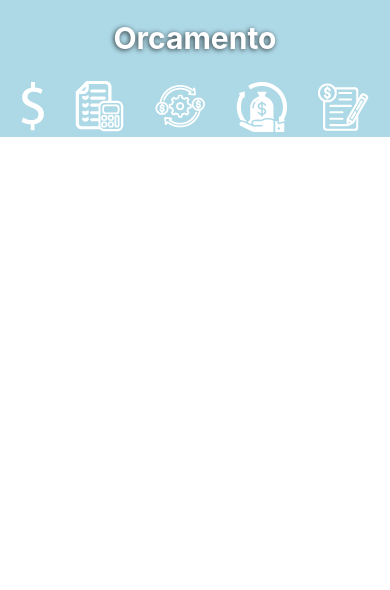
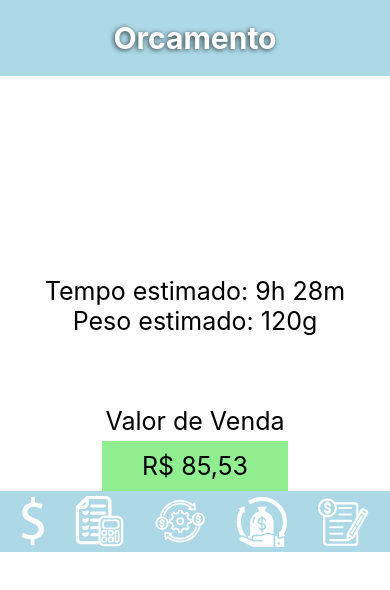
Before and after one commit to ICEI-PUC-Minas-PMV-ADS/ads-2024-1-e3-proj-mov-t8-pmv-ads-2024-1-e3-proj-printpro-wizard, a React Native app in the folder print-pro/: screen /Orcamento in a window 390 px wide. Shown: the top 590 px of the page. Built offline with nearby package versions, Linux system fonts and the light colour scheme.

Commit message:
Update Orcamento.js

```diff
--- a/print-pro/src/pages/Orcamento.js
+++ b/print-pro/src/pages/Orcamento.js
@@ -7,6 +7,14 @@ const Orcamento = () => {
   return (
     <View style={styles.container}>
       <Text style={styles.text}>Orcamento</Text>
+      <Text style={styles.time}>Tempo estimado: 9h 28m</Text>
+      <Text style={styles.weight}>Peso estimado: 120g</Text>
+      <View style={{marginTop:70}}>
+        <Text style={styles.sale}>Valor de Venda</Text>
+        <View style={styles.saleView}>
+          <Text style={styles.sale}>R$ 85,53</Text>
+        </View>
+      </View>
       <Footer/>
     </View>
 
@@ -18,7 +26,8 @@ const styles = StyleSheet.create({
     flex: 1,
     alignItems: 'center',
     justifyContent: 'flex-start',
-    backgroundColor: 'white'
+    backgroundColor: 'white',
+
   },
   text: {
     fontSize: 30,
@@ -32,6 +41,24 @@ const styles = StyleSheet.create({
     textShadowColor: 'rgba(0,0,0, 0.75)',
     textShadowOffset: { width: -1, height: 1},
     textShadowRadius: 5
+  },
+  time: {
+    paddingTop:200,
+    fontSize:25
+  },
+  weight:{
+    fontSize:25
+  },
+  sale:{
+    fontSize:25,
+    textAlign:"center"
+  },
+  saleView:{
+    backgroundColor:'lightgreen',
+    padding:10,
+    paddingLeft:40,
+    paddingRight:40,
+    marginTop:5
   }
 });
 
```
